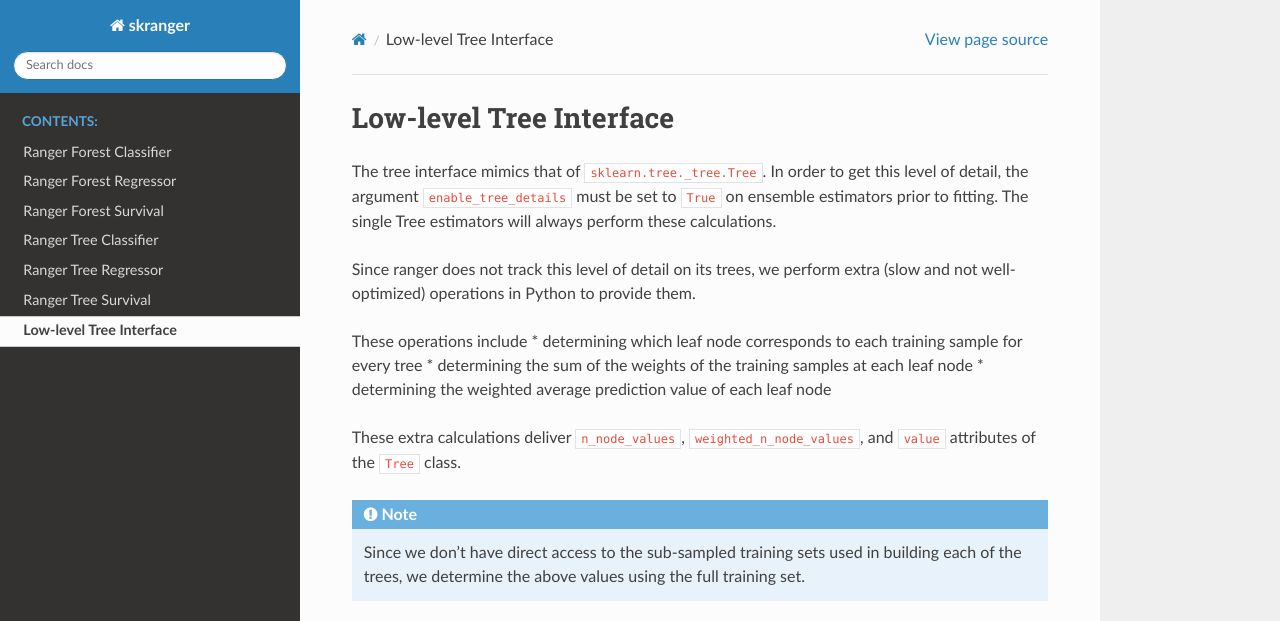
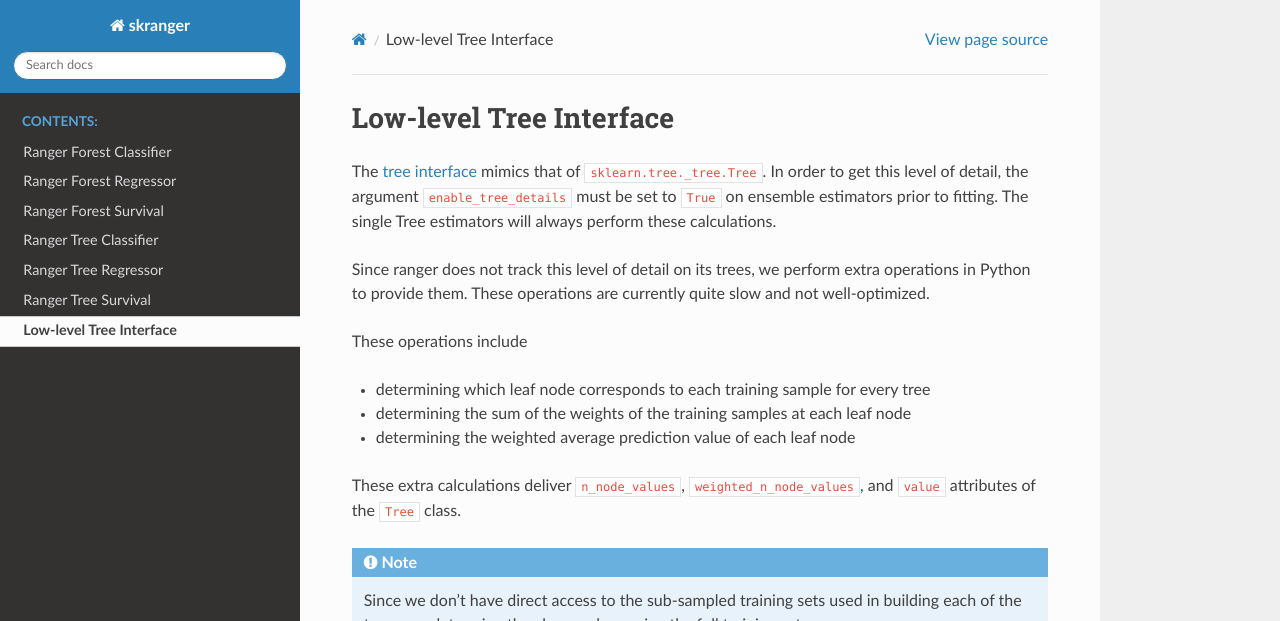
Before and after one commit to crflynn/skranger, a Sphinx documentation site: the page built from docs/tree_interface.rst, in a window 1280 px wide and 962 px high, cut to the strip 0-621 px from the top of the window. Built offline with Sphinx 7.4.7 and the Read the Docs theme 2.0.0, drawn with Linux system fonts in a browser that asks for light colours.

Commit message:
add link

```diff
--- a/docs/tree_interface.rst
+++ b/docs/tree_interface.rst
@@ -1,15 +1,18 @@
 Low-level Tree Interface
 ========================
 
-The tree interface mimics that of ``sklearn.tree._tree.Tree``. In order to get this
+The `tree interface <https://scikit-learn.org/stable/auto_examples/tree/plot_unveil_tree_structure.html>`__
+mimics that of ``sklearn.tree._tree.Tree``. In order to get this
 level of detail, the argument ``enable_tree_details`` must be set to ``True`` on
 ensemble estimators prior to fitting. The single Tree estimators will always perform
 these calculations.
 
 Since ranger does not track this level of detail on its trees, we perform
-extra (slow and not well-optimized) operations in Python to provide them.
+extra operations in Python to provide them. These operations are currently quite slow
+and not well-optimized.
 
 These operations include
+
 * determining which leaf node corresponds to each training sample for every tree
 * determining the sum of the weights of the training samples at each leaf node
 * determining the weighted average prediction value of each leaf node
```
